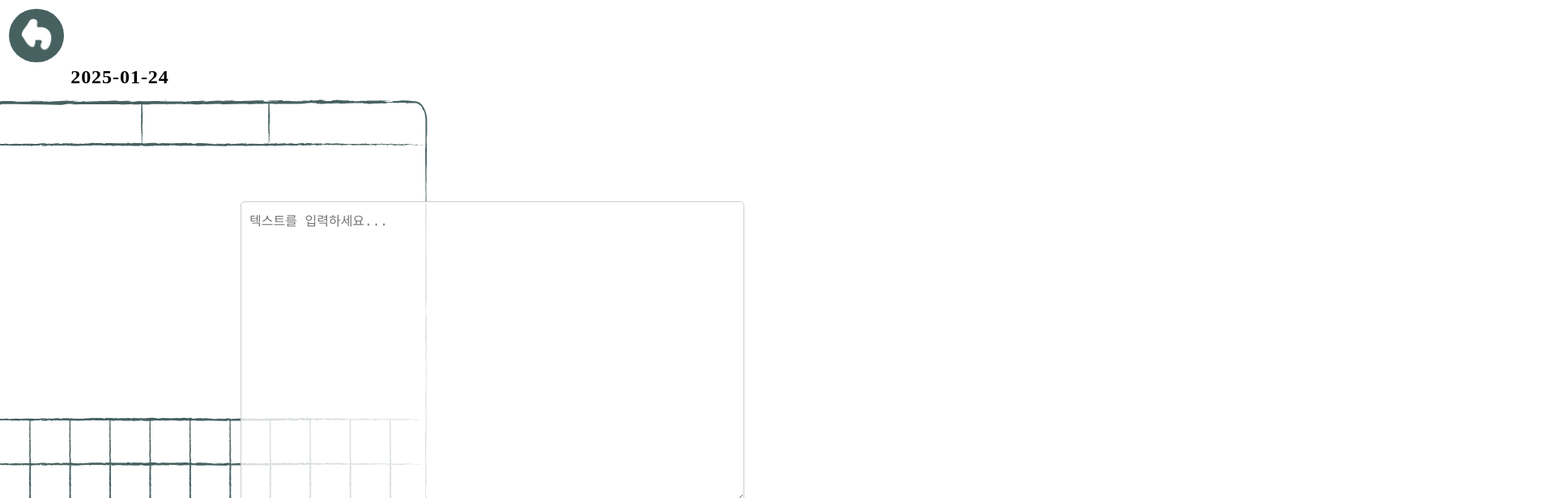
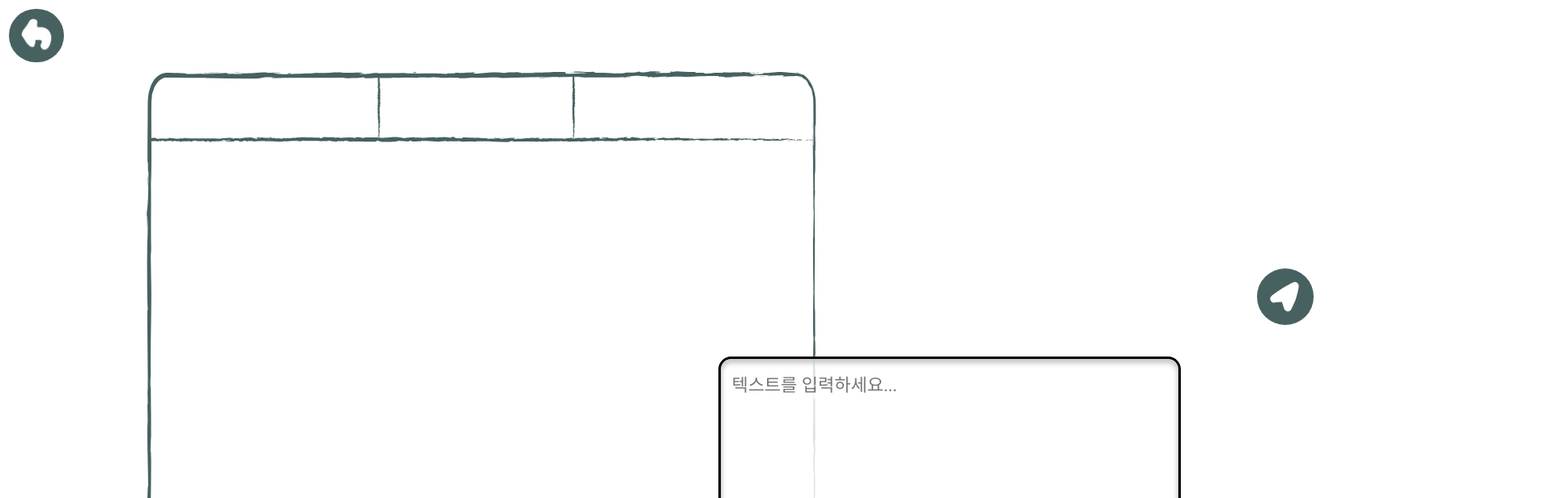
Before and after one commit to Prometheus-14team/pictory-dev, a React (Create React App) app in the folder calendar-web/: page /post in a window 1280 px wide. Shown: the top 616 px of the page at 81% size, 1920 px wide, since content can reach past the window. Built offline with nearby package versions, Linux system fonts and the light colour scheme.

Commit message:
post-page
post page css change

```diff
--- a/calendar-web/src/components/Post/post.jsx
+++ b/calendar-web/src/components/Post/post.jsx
@@ -43,19 +43,7 @@ function Post({
           </text>
 
           <div className="textbox">
-            <form>
-              {/* user_id 추가 */}
-              <input
-              value={userId}
-              onChange={handleUserIdChange} // user_id 입력 필드 핸들러
-              className="user-id-input" // 디자인 필요함
-              placeholder="User ID를 입력하세요..."
-              />
-            </form>
             <PostSubmit handleSubmit={handleSubmit} />
-
-
-
             <form ref={formRef} onSubmit={handleSubmit} className="text-box-form">
               <svg className="text-box-svg" xmlns="http://www.w3.org/2000/svg">
                 <rect x="0" y="0" width="100%" height="100%" fill="transparent" />
--- a/calendar-web/src/components/Post/postsubmit.jsx
+++ b/calendar-web/src/components/Post/postsubmit.jsx
@@ -1,6 +1,7 @@
 // PostSubmit.jsx
 import React from "react";
 import { ReactComponent as SubmitButton } from "../assets/Submit.svg";
+import "../assets/styles.css";
 
 function postSubmit({ handleSubmit }) {
   const handleClick = (e) => {
@@ -9,8 +10,10 @@ function postSubmit({ handleSubmit }) {
   };
 
   return (
+    <div className="post-submit">
     <div onClick={handleClick} style={{ display: "inline-block", cursor: "pointer" }}>
       <SubmitButton className="submit-button-svg" />
+    </div>
     </div>
   );
 }
--- a/calendar-web/src/components/assets/styles.css
+++ b/calendar-web/src/components/assets/styles.css
@@ -701,36 +701,45 @@ font-family: 'Poppins';
 
 .post-and-textbox {
   display: flex;
-  flex-direction: row;
-  justify-content: flex-end; /* 가운데 정렬 */
-  align-items: flex-start;
-  width: 100%; /* 전체 너비 사용 */
   position: relative; /* 자식 요소의 위치를 상대적으로 조정 */
-  top: -50px; /* post-and-textbox를 위로 올려서 간격을 좁힘 */
-  padding-right: 40px;
 }
 
 .post-layer {
-  width: 50%; /* 화면 너비의 50% */
-  margin-right: 5%; /* 두 요소 사이의 여백 */
-  margin-left: auto;
+  width: 92vw;
+  position: relative;
+  left: 25vw;
+  top: 10vh;
 }
 
 .textbox { /*text-box-form과 user-id-input의 부모요소*/
-  width: 50%; /* 화면 너비의 50% */
-  margin-left: 5%; /* 두 요소 사이의 여백 */
-  padding: auto;
-  margin-right: auto;
-  display: flex;
-  flex-direction: row;
-  gap:10px;
+  position: relative;
+  width: 52vw;
+  top: 33vh;
+  left: 2vw;
 }
 
+.text-input {
+  width: 42vw;
+  height: 21.65vw;
+  font-size: 22px;
+  font-family: Pretendard;
+  padding: 1vw 1vw;
+  border-radius: 1vw;
+  border: 1px solid #ccc;
+  background-color: rgba(255, 255, 255, 0.8);
+  outline: 3px solid black;
+  box-shadow: inset 0 4px 6px rgba(196, 196, 196, 1);
+}
 
 .text-box-form {
 
 }
 
+.post-submit{
+  position: relative;
+  left: 18vw;
+  top: 5vh;
+}
 
 .user-id-input{
   position: relative;
@@ -745,19 +754,6 @@ font-family: 'Poppins';
 }
 
 
-.text-input {
-  position: absolute;
-  top: 50%;
-  left: 50%;
-  transform: translate(-50%, -50%);
-  width: 600px;
-  height: 350px;
-  padding: 10px;
-  font-size: 16px;
-  border-radius: 5px;
-  border: 1px solid #ccc;
-  background-color: rgba(255, 255, 255, 0.8);
-}
 
 .text-input:focus {
   outline: none;
```
Also changed, not shown: 1 other file (tests, documents, lock files or other folders).
